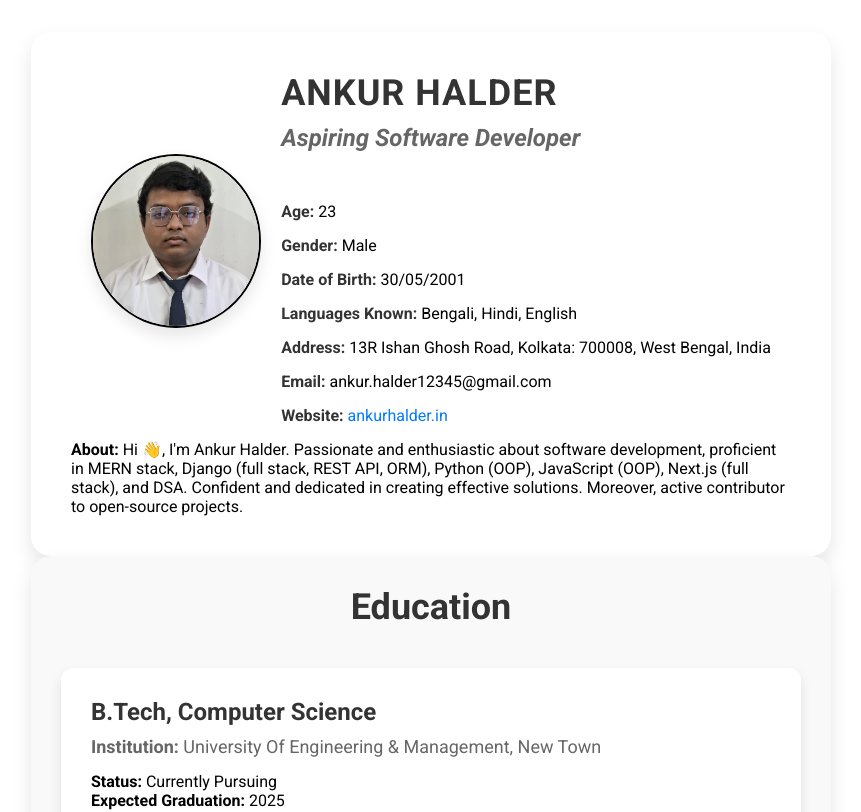
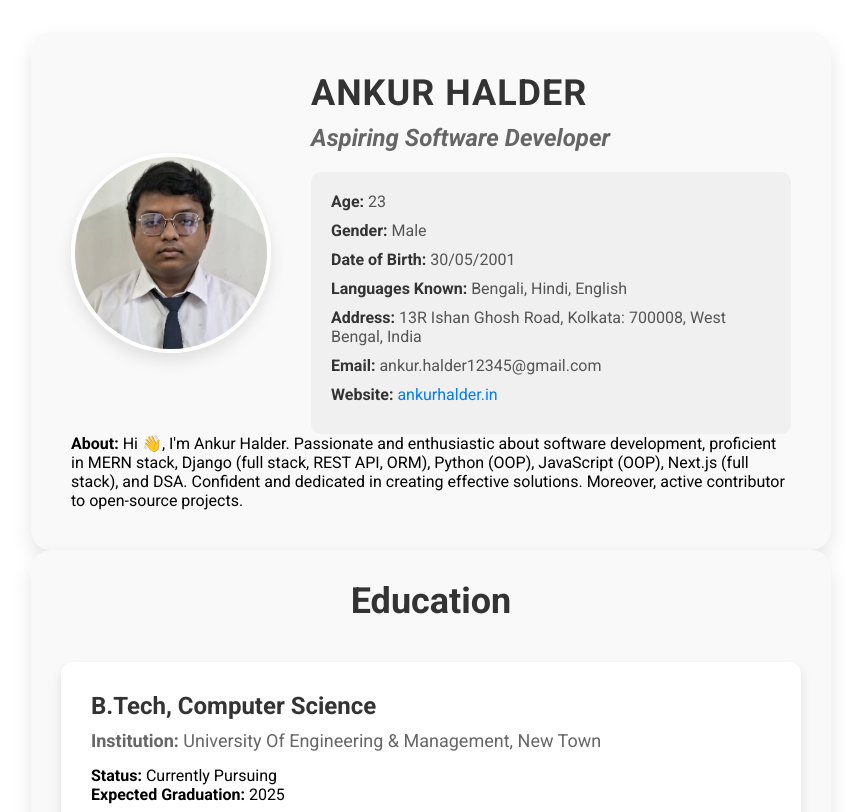
Before and after one commit to ankurhalder/resume, a React (Vite) app: page / in a window 1280 px wide. Shown: the top 812 px of the page, without its empty margins (209-1070 px from the left). Built offline with nearby package versions, Linux system fonts and the light colour scheme; a web font is replaced by a local one.

Commit message:
Update personal info component styles

```diff
--- a/styles/components/_personalInfo.scss
+++ b/styles/components/_personalInfo.scss
@@ -1,25 +1,30 @@
+/* PersonalInfo.scss */
+
 .personal-info-container {
   padding: 40px;
   border-radius: 20px;
   box-shadow: 0 10px 20px rgba(0, 0, 0, 0.1);
-  background-color: var(--white);
+  background-color: #f9f9f9; /* Light gray background */
   transition: transform 0.5s ease-in-out;
   overflow: hidden;
   overflow-wrap: break-word;
+
   &:hover {
     transform: translateY(-5px);
     box-shadow: 0 15px 30px rgba(0, 0, 0, 0.2);
   }
+
   .personal-info {
-    @include flex-container(row, nowrap, center, center);
-    gap: 20px;
+    display: flex;
+    align-items: center;
+    gap: 40px;
+
     .profile-image {
-      width: 100%;
-      max-width: 170px;
-      height: 100%;
+      width: 200px;
+      height: 200px;
       border-radius: 50%;
-      margin-bottom: 30px;
-      border: 2px solid var(--black);
+      object-fit: cover; /* Ensure image covers the container */
+      border: 4px solid #ffffff; /* White border */
       box-shadow: 0 8px 16px rgba(0, 0, 0, 0.1);
       transition: transform 0.3s ease;
 
@@ -29,35 +34,38 @@
     }
 
     .info {
-      @include flex-container(column, nowrap, center, flex-start);
+      flex: 1;
 
       .name {
         font-size: 36px;
         font-weight: bold;
-        margin-bottom: 10px;
         color: #333333;
         text-transform: uppercase;
         letter-spacing: 1px;
+        margin-bottom: 10px;
       }
 
       .title {
         font-size: 24px;
         color: #666666;
+        font-style: italic;
         margin-bottom: 20px;
-        font-style: italic;
       }
 
       .details {
-        @include flex-container(column, nowrap, flex-start, flex-start);
-        margin-top: 30px;
+        margin-top: 20px;
+        background-color: #f0f0f0; /* Light gray background for details */
+        padding: 20px;
+        border-radius: 10px;
+      }
 
-        .detail {
-          margin-bottom: 15px;
+      .detail {
+        margin-bottom: 10px;
+        color: #555555;
 
-          strong {
-            font-weight: bold;
-            color: #333333;
-          }
+        strong {
+          font-weight: bold;
+          color: #333333;
         }
       }
 
@@ -72,17 +80,11 @@
       }
 
       .about {
-        margin-top: 40px;
+        margin-top: 30px;
         font-size: 20px;
         color: #666666;
         line-height: 1.6;
       }
     }
-    .name,
-    .title,
-    .detail,
-    .about {
-      overflow-wrap: break-word;
-    }
   }
 }
```
